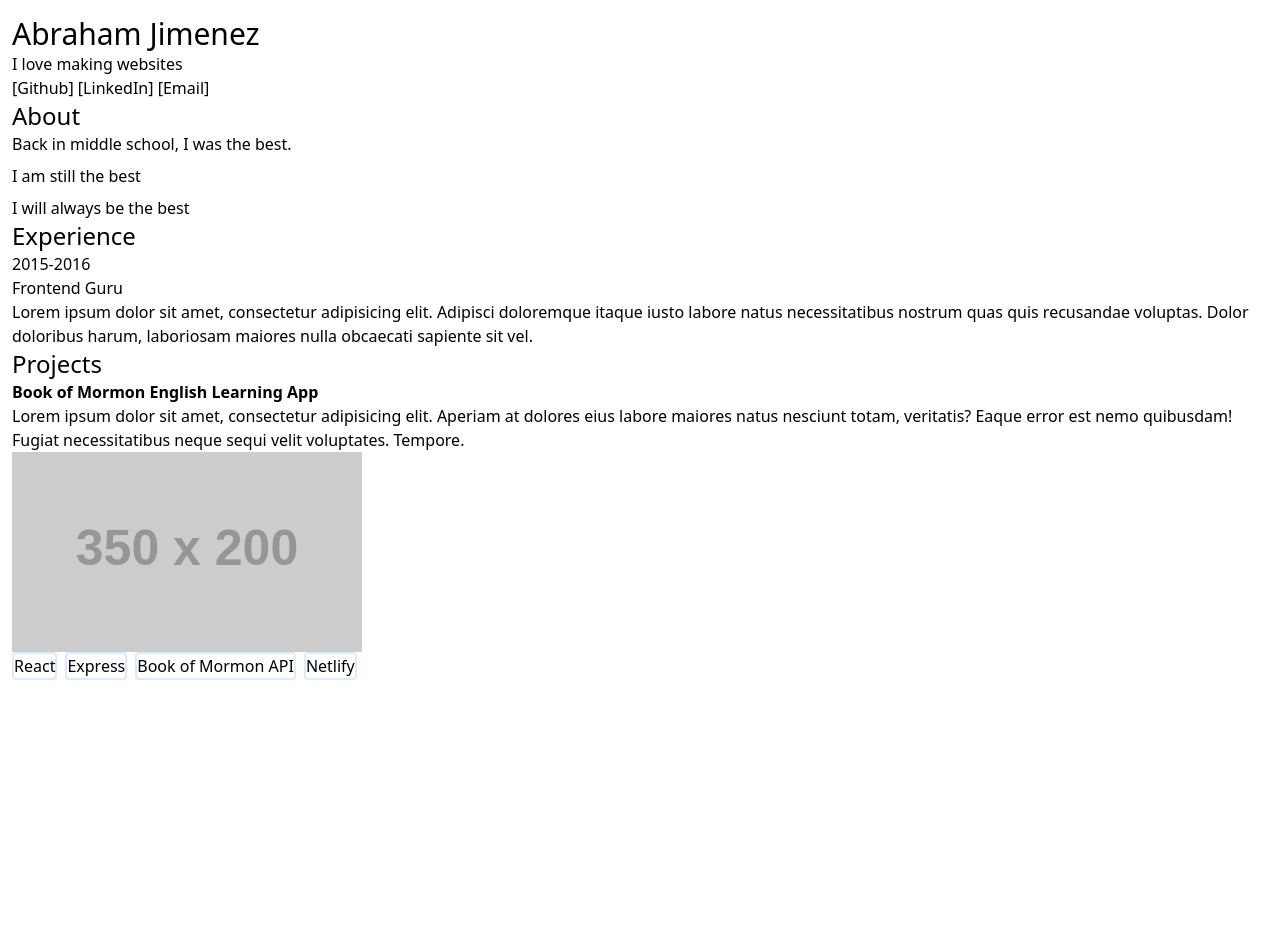
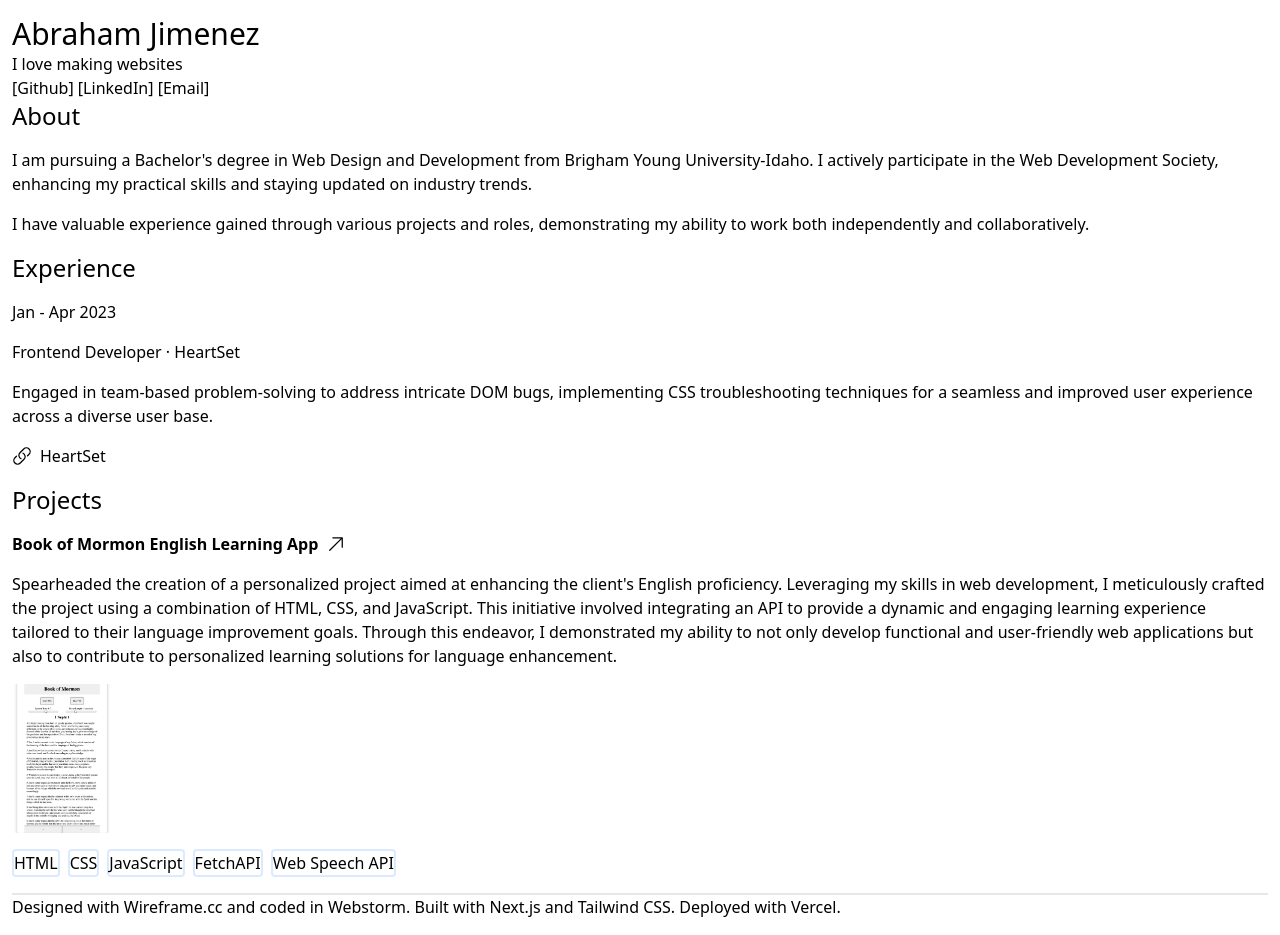
Before and after one commit to abrahamjimenez/abrahamjimenezportfolio, a Next.js app: page / in a window 1280 px wide. Before the commit the page ends 800 px from the top, so only its background shows below. Built offline with nearby package versions, Linux system fonts and the light colour scheme.

Commit message:
Setup - Project.tsx Experience.tsx About.tsx Header & Footer

```diff
--- a/app/layout.tsx
+++ b/app/layout.tsx
@@ -8,10 +8,19 @@ interface LayoutProps {
 export default function RootLayout({ children }: LayoutProps) {
   return (
     <html lang="en">
-      <body>
-        <header></header>
+      <body className="px-3 py-4">
+        <header>
+          <h1 className="text-3xl">Abraham Jimenez</h1>
+          <p>I love making websites</p>
+          <p>[Github] [LinkedIn] [Email]</p>
+        </header>
         <main>{children}</main>
-        <footer></footer>
+        <footer className="border-t-2 mt-4">
+          <p>
+            Designed with Wireframe.cc and coded in Webstorm. Built with Next.js
+            and Tailwind CSS. Deployed with Vercel.
+          </p>
+        </footer>
       </body>
     </html>
   );
--- a/app/page.tsx
+++ b/app/page.tsx
@@ -4,11 +4,7 @@ import Projects from "@/components/Projects";
 
 export default function HomePage() {
   return (
-    <div className="px-3 py-4">
-      <h1 className="text-3xl">Abraham Jimenez</h1>
-      <p>I love making websites</p>
-      <p>[Github] [LinkedIn] [Email]</p>
-
+    <div className="flex flex-col gap-4">
       {/* About */}
       <About />
       {/* Experience */}
--- a/components/About.tsx
+++ b/components/About.tsx
@@ -2,10 +2,18 @@ export default function About() {
   return (
     <>
       <h2 className="text-2xl">About</h2>
-      <div className="flex flex-col gap-2">
-        <p>Back in middle school, I was the best.</p>
-        <p>I am still the best</p>
-        <p>I will always be the best</p>
+      <div className="flex flex-col gap-4">
+        <p>
+          I am pursuing a Bachelor&apos;s degree in Web Design and Development
+          from Brigham Young University-Idaho. I actively participate in the Web
+          Development Society, enhancing my practical skills and staying updated
+          on industry trends.
+        </p>
+        <p>
+          I have valuable experience gained through various projects and roles,
+          demonstrating my ability to work both independently and
+          collaboratively.
+        </p>
       </div>
     </>
   );
--- a/components/Experience.tsx
+++ b/components/Experience.tsx
@@ -1,15 +1,25 @@
+import { LinkIcon } from "@heroicons/react/24/solid";
+
 export default function Experience() {
   return (
     <>
       <h2 className="text-2xl">Experience</h2>
-      <p>2015-2016</p>
-      <p>Frontend Guru</p>
+      <p>Jan - Apr 2023</p>
+      <p>Frontend Developer &middot; HeartSet</p>
       <p>
-        Lorem ipsum dolor sit amet, consectetur adipisicing elit. Adipisci
-        doloremque itaque iusto labore natus necessitatibus nostrum quas quis
-        recusandae voluptas. Dolor doloribus harum, laboriosam maiores nulla
-        obcaecati sapiente sit vel.
+        Engaged in team-based problem-solving to address intricate DOM bugs,
+        implementing CSS troubleshooting techniques for a seamless and improved
+        user experience across a diverse user base.
       </p>
+      {/* TODO turn into icon component */}
+      <a
+        href="https://heartset.netlify.app/"
+        target="_blank"
+        className="flex gap-2 items-center"
+      >
+        <LinkIcon className="h-5 w-5" />
+        HeartSet
+      </a>
     </>
   );
 }
--- /dev/null
+++ b/components/Project.tsx
@@ -0,0 +1,40 @@
+import Image from "next/image";
+import { ArrowUpRightIcon } from "@heroicons/react/24/solid";
+
+interface ProjectProps {
+  title: string;
+  desc: string;
+  img: string;
+  link: string;
+  tools: string[];
+}
+
+export default function Project({
+  title,
+  desc,
+  img,
+  tools,
+  link,
+}: ProjectProps) {
+  return (
+    <>
+      <h3 className="font-bold flex items-center gap-2 hover:underline hover:text-slate-800">
+        <a href={link} target="_blank">
+          {title}
+        </a>
+        <ArrowUpRightIcon className="w-5 h-5" />
+      </h3>
+      <p>{desc}</p>
+      <Image src={img} alt={title} width={100} height={200} />
+      {tools && (
+        <div className="flex gap-2">
+          {tools.map((tool: string) => (
+            <p key={tool} className="border-2 border-blue-100 rounded">
+              {tool}
+            </p>
+          ))}
+        </div>
+      )}
+    </>
+  );
+}
--- a/components/Projects.tsx
+++ b/components/Projects.tsx
@@ -1,21 +1,28 @@
-export default function Projects() {
+import Project from "@/components/Project";
+
+interface Tools {
+  tools?: string[];
+}
+
+export default function Projects({ tools }: Tools) {
   return (
     <>
       <h2 className="text-2xl">Projects</h2>
-      <h3 className="font-bold">Book of Mormon English Learning App</h3>
-      <p>
-        Lorem ipsum dolor sit amet, consectetur adipisicing elit. Aperiam at
-        dolores eius labore maiores natus nesciunt totam, veritatis? Eaque error
-        est nemo quibusdam! Fugiat necessitatibus neque sequi velit voluptates.
-        Tempore.
-      </p>
-      <img src="https://placehold.co/350x200" alt="" />
-      <div className="flex gap-2">
-        <p className="border-2 border-blue-100 rounded">React</p>
-        <p className="border-2 border-blue-100 rounded">Express</p>
-        <p className="border-2 border-blue-100 rounded">Book of Mormon API</p>
-        <p className="border-2 border-blue-100 rounded">Netlify</p>
-      </div>
+      <Project
+        title="Book of Mormon English Learning App"
+        desc="Spearheaded the creation of a personalized project aimed at enhancing
+        the client's English proficiency. Leveraging my skills in web
+        development, I meticulously crafted the project using a combination of
+        HTML, CSS, and JavaScript. This initiative involved integrating an API
+        to provide a dynamic and engaging learning experience tailored to their
+        language improvement goals. Through this endeavor, I demonstrated my
+        ability to not only develop functional and user-friendly web
+        applications but also to contribute to personalized learning solutions
+        for language enhancement."
+        img="/book-of-mormon.webp"
+        tools={["HTML", "CSS", "JavaScript", "FetchAPI", "Web Speech API"]}
+        link="https://book-of-mormon-english-learning.netlify.app/"
+      />
     </>
   );
 }
--- a/package.json
+++ b/package.json
@@ -9,6 +9,7 @@
     "lint": "next lint"
   },
   "dependencies": {
+    "@heroicons/react": "^2.1.1",
     "next": "14.1.0",
     "react": "^18",
     "react-dom": "^18"
```
Also changed, not shown: public/book-of-mormon.webp (added), 1 other file (tests, documents, lock files or other folders).
